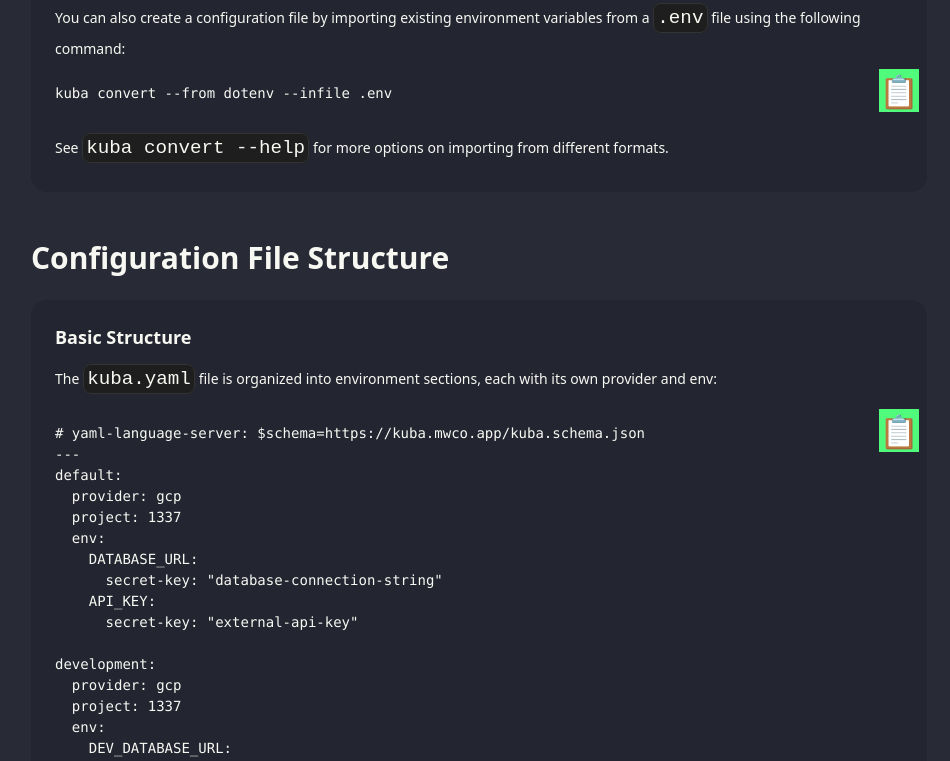
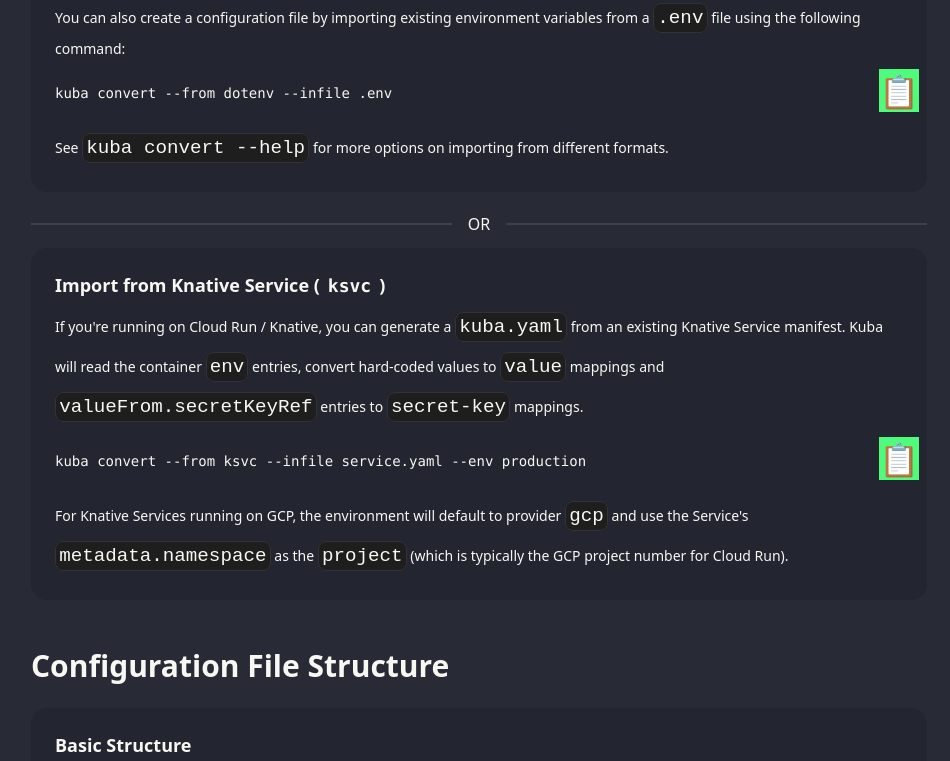
Before and after one commit to mistweaverco/kuba, a SvelteKit app in the folder web/: page /configuration in a window 1280 px wide. Shown: the part 678-1439 px from the top of the page, without its empty margins (161-1111 px from the left). Built offline with nearby package versions, Linux system fonts and the light colour scheme; a small style sheet from the web is missing.

Commit message:
feat(docs): update docs for "import from knative service" (#49)

```diff
--- a/web/src/routes/configuration/+page.svelte
+++ b/web/src/routes/configuration/+page.svelte
@@ -88,6 +88,33 @@
 							></pre>
 						<p class="mt-4">
 							See <code>kuba convert --help</code> for more options on importing from different formats.
+						</p>
+					</div>
+				</div>
+
+				<div class="divider">OR</div>
+
+				<div class="card bg-base-200 mb-6">
+					<div class="card-body">
+						<h3 class="card-title">
+							Import from Knative Service (<code>ksvc</code>)
+						</h3>
+						<p class="mb-4">
+							If you're running on Cloud Run / Knative, you can generate a <code>kuba.yaml</code>
+							from an existing Knative Service manifest. Kuba will read the container
+							<code>env</code> entries, convert hard-coded values to <code>value</code> mappings and
+							<code>valueFrom.secretKeyRef</code> entries to <code>secret-key</code> mappings.
+						</p>
+						<pre><code
+								class="language-bash"
+								data-toolbar-order="copy-to-clipboard"
+								data-prismjs-copy="📋"
+								>kuba convert --from ksvc --infile service.yaml --env production</code
+							></pre>
+						<p class="mt-4">
+							For Knative Services running on GCP, the environment will default to provider
+							<code>gcp</code> and use the Service's <code>metadata.namespace</code> as the
+							<code>project</code> (which is typically the GCP project number for Cloud Run).
 						</p>
 					</div>
 				</div>
```
Also changed, not shown: 1 other file (tests, documents, lock files or other folders).
